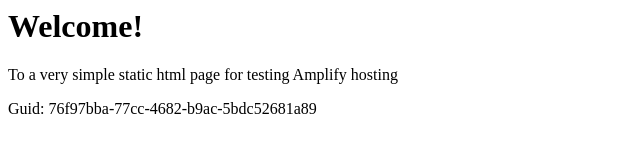
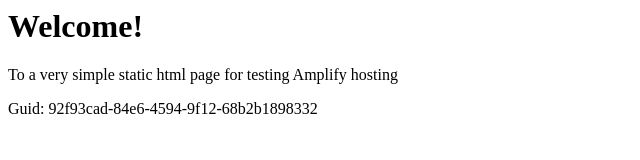
Before and after one commit to aws-aemilia-yul/Github-PR-Commit-Integration-Test-DoNotTouch-GithubWebhookPreviewCanaryTest-v1-preprod-ca-central-1, a website: page src/index.html in a window 1280 px wide. Shown: the full height of the page, 0-640 px from the left. Drawn offline with Linux system fonts and the light colour scheme.

Commit message:
commit from integ tests

```diff
--- a/src/index.html
+++ b/src/index.html
@@ -12,6 +12,6 @@
 <body>
     <h1>Welcome!</h1>
     <p>To a very simple static html page for testing Amplify hosting</p>
-    <p>Guid: 76f97bba-77cc-4682-b9ac-5bdc52681a89</p></body>
+    <p>Guid: 92f93cad-84e6-4594-9f12-68b2b1898332</p></body>
 
 </html>
```
